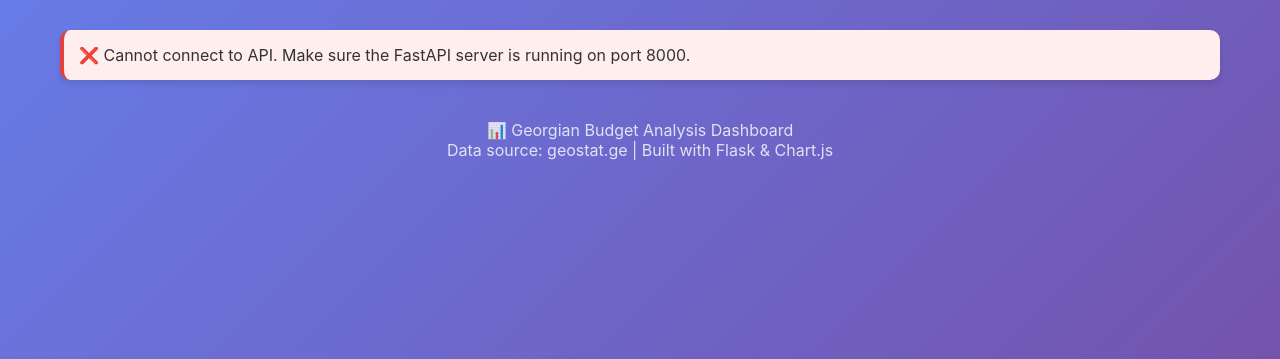
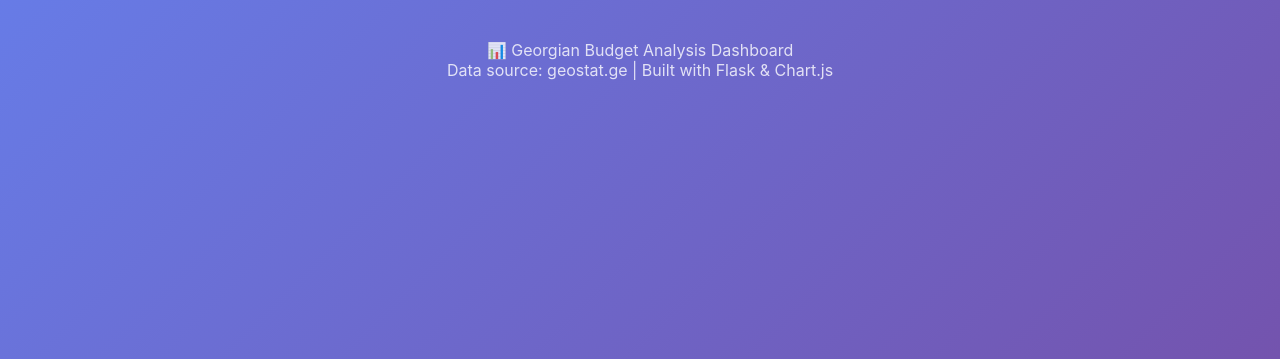
Before and after one commit to zelima/money-flow, a Flask app: page / in a window 1280 px wide. Shown: the part 103-462 px from the top of the page. Run offline with Flask 3, Linux system fonts and the light colour scheme; data that the repository does not hold is empty.

Commit message:
fix: simpler ui

```diff
--- a/web-app/templates/dashboard.html
+++ b/web-app/templates/dashboard.html
@@ -41,23 +41,7 @@
             opacity: 0.9;
         }
 
-        .status {
-            background: white;
-            border-radius: 10px;
-            padding: 15px;
-            margin-bottom: 20px;
-            box-shadow: 0 4px 6px rgba(0, 0, 0, 0.1);
-        }
 
-        .status.error {
-            background: #fee;
-            border-left: 4px solid #e53e3e;
-        }
-
-        .status.success {
-            background: #f0fff4;
-            border-left: 4px solid #38a169;
-        }
 
         .metrics-grid {
             display: grid;
@@ -181,14 +165,7 @@
             color: #555;
         }
 
-        .loading {
-            display: flex;
-            justify-content: center;
-            align-items: center;
-            height: 200px;
-            color: #666;
-            font-size: 1.1rem;
-        }
+
 
         .footer {
             text-align: center;
@@ -219,15 +196,9 @@
             <p>Where does our money go as Georgian citizens?</p>
         </div>
 
-        <div id="status" class="status">
-            <div class="loading">Connecting to API...</div>
-        </div>
+
 
         <div id="metrics" class="metrics-grid" style="display: none;">
-            <div class="metric-card">
-                <div id="total-records" class="metric-value">-</div>
-                <div class="metric-label">Total Records</div>
-            </div>
             <div class="metric-card">
                 <div id="year-range" class="metric-value">-</div>
                 <div class="metric-label">Years Covered</div>
@@ -302,17 +273,12 @@
                 const response = await fetch('/api/health');
                 const health = await response.json();
 
-                const statusDiv = document.getElementById('status');
-                if (health.status === 'healthy') {
-                    statusDiv.className = 'status success';
-                    statusDiv.innerHTML = `✅ API Connected (${health.records_count || 0} records available)`;
-                } else {
+                if (health.status !== 'healthy') {
                     throw new Error('API not healthy');
                 }
+                // API is healthy - continue silently
             } catch (error) {
-                const statusDiv = document.getElementById('status');
-                statusDiv.className = 'status error';
-                statusDiv.innerHTML = '❌ Cannot connect to API. Make sure the FastAPI server is running on port 8000.';
+                console.error('❌ Cannot connect to API. Make sure the FastAPI server is running on port 8000.');
                 throw error;
             }
         }
@@ -322,7 +288,6 @@
                 const response = await fetch('/api/summary');
                 const summary = await response.json();
 
-                document.getElementById('total-records').textContent = summary.total_records?.toLocaleString() || '-';
                 document.getElementById('year-range').textContent = summary.year_range ? `${summary.year_range[0]}-${summary.year_range[1]}` : '-';
                 document.getElementById('total-budget').textContent = summary.total_budget ? summary.total_budget.toLocaleString(undefined, {maximumFractionDigits: 1}) + 'M ₾' : '-';
                 document.getElementById('departments-count').textContent = summary.departments_count || '-';
```
